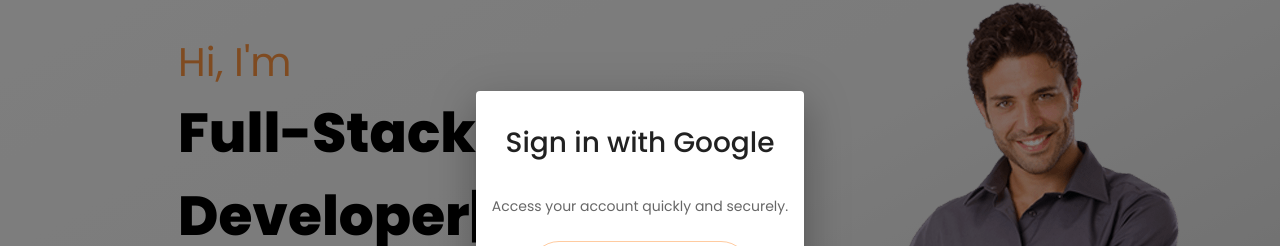
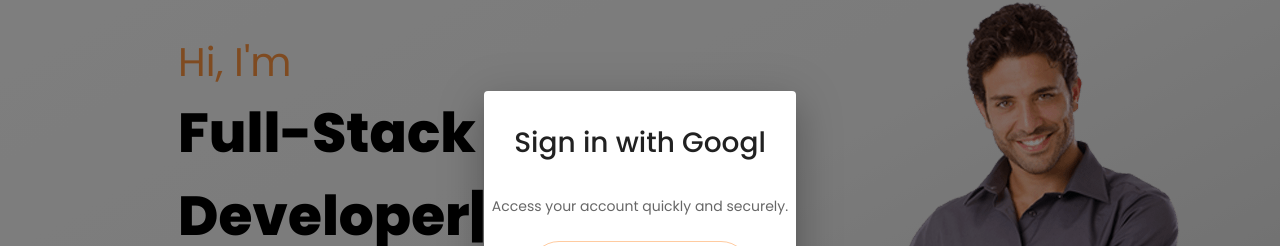
Before and after one commit to SarangaLahiru/Portfolio, a React (Vite) app in the folder vite-project/: page / in a window 1280 px wide. Both pictures are taken after a click on the button "SIGN IN". Shown: the part 180-426 px from the top of the page. Built offline with nearby package versions, Linux system fonts and the light colour scheme; no server answers.

Commit message:
update_1

```diff
--- a/vite-project/src/Components/Navbar/NavBar.jsx
+++ b/vite-project/src/Components/Navbar/NavBar.jsx
@@ -281,7 +281,8 @@
             padding: "30px",
           }}
         >
-          Sign in with Google
+
+          Sign in with Googl
         </DialogTitle>
         <DialogContent sx={{ padding: "50px 0" }}>
           <DialogContentText
```
